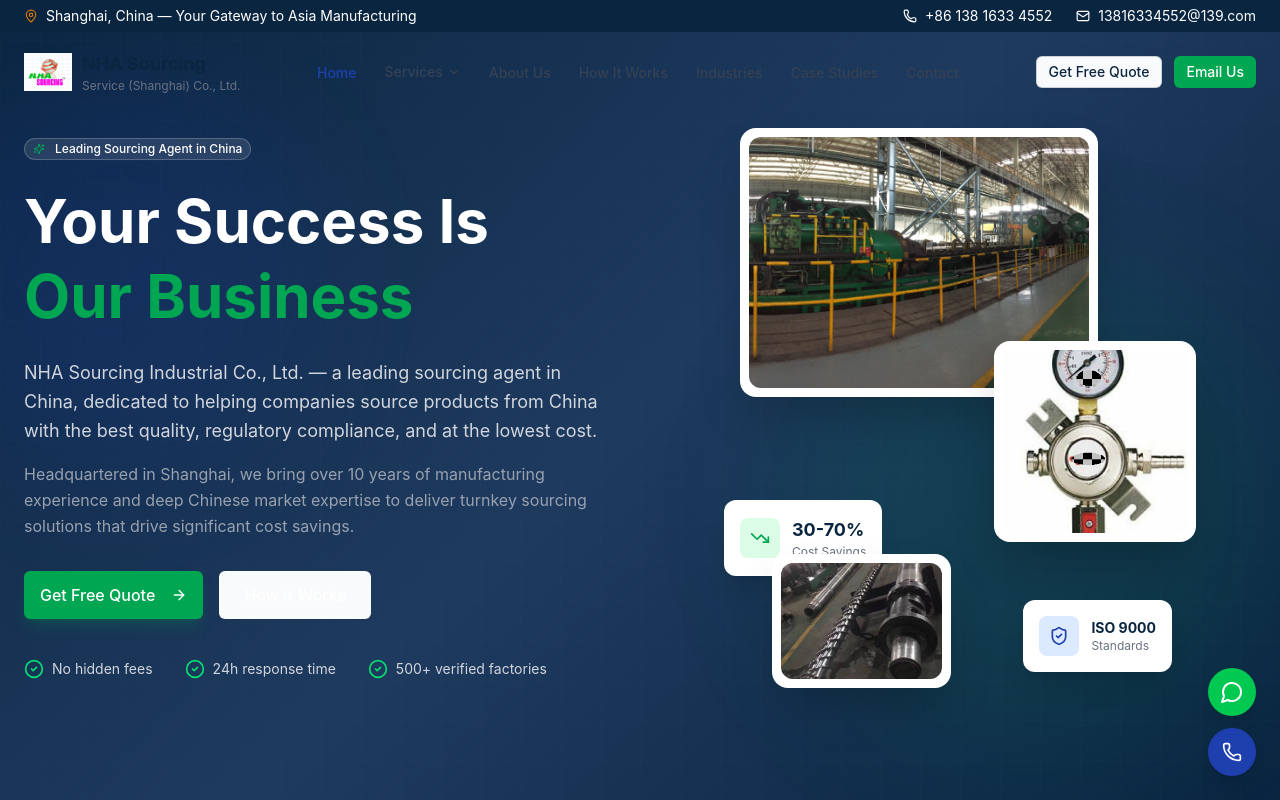
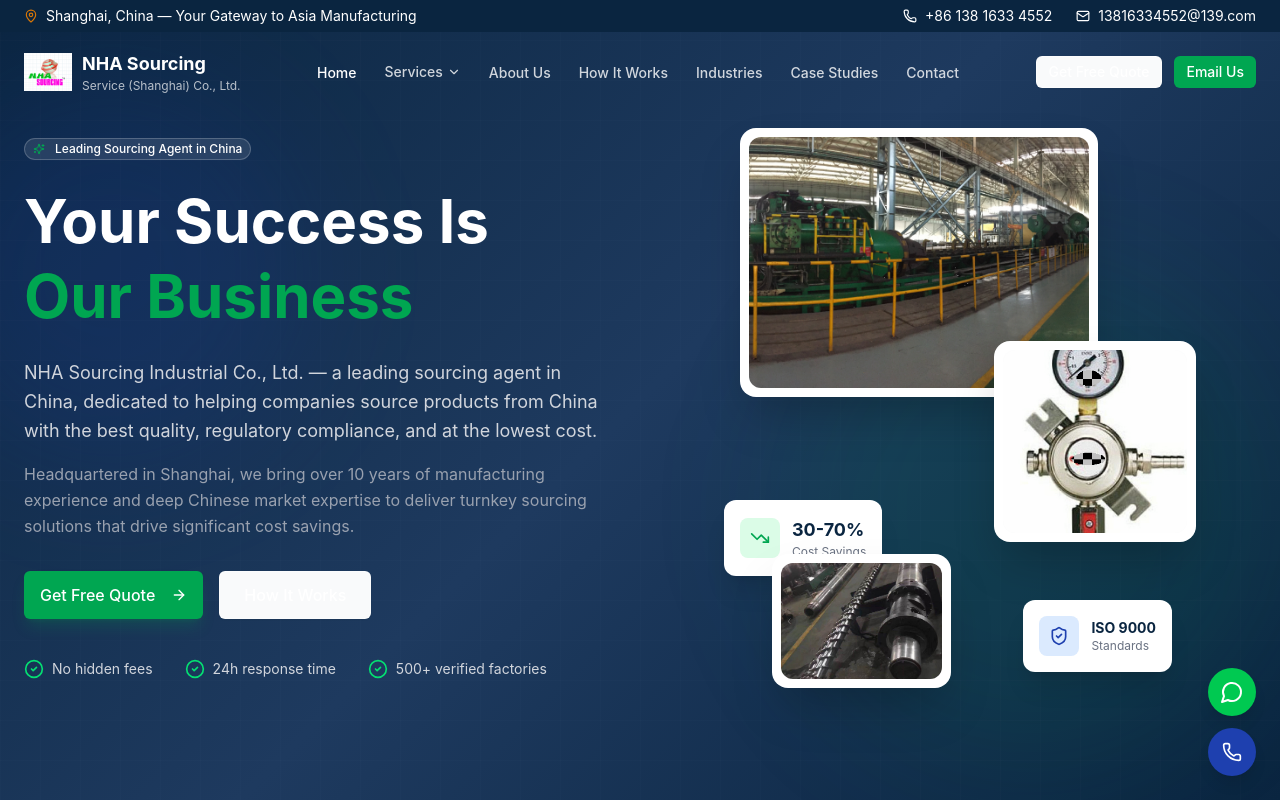
Before and after one commit to NHA6810/nha-sourcing-website, a Next.js app: page / in a window 1280 px wide. Shown: the top 800 px of the page. Built offline with nearby package versions, Linux system fonts and the light colour scheme; a web font is replaced by a local one.

Commit message:
fix: 透明导航栏文字改为白色，提升深色背景下的可读性
Coze-Commit-Type: user
Coze-User-ID: 2803080316855754
Coze-Conversation-ID: 12838736

```diff
--- a/src/components/layout/header.tsx
+++ b/src/components/layout/header.tsx
@@ -96,10 +96,10 @@
               />
             </div>
             <div className="hidden sm:block">
-              <div className={`font-bold text-base lg:text-lg ${isScrolled ? 'text-nha-navy' : 'text-nha-navy'}`}>
+              <div className={`font-bold text-base lg:text-lg ${isScrolled ? 'text-nha-navy' : 'text-white'}`}>
                 NHA Sourcing
               </div>
-              <div className={`text-xs ${isScrolled ? 'text-gray-500' : 'text-gray-500'}`}>
+              <div className={`text-xs ${isScrolled ? 'text-gray-500' : 'text-white/70'}`}>
                 Service (Shanghai) Co., Ltd.
               </div>
             </div>
@@ -117,8 +117,12 @@
                     <button
                       className={`px-3 py-2 text-sm font-medium transition-colors flex items-center gap-1 ${
                         pathname === link.href || pathname.startsWith(link.href + '/')
-                          ? 'text-nha-blue'
-                          : 'text-gray-700 hover:text-nha-navy'
+                          ? isScrolled
+                            ? 'text-nha-blue'
+                            : 'text-white'
+                          : isScrolled
+                            ? 'text-gray-700 hover:text-nha-navy'
+                            : 'text-white/80 hover:text-white'
                       }`}
                     >
                       {link.label}
@@ -149,8 +153,12 @@
                     href={link.href}
                     className={`px-3 py-2 text-sm font-medium transition-colors ${
                       pathname === link.href
-                        ? 'text-nha-blue'
-                        : 'text-gray-700 hover:text-nha-navy'
+                        ? isScrolled
+                          ? 'text-nha-blue'
+                          : 'text-white'
+                        : isScrolled
+                          ? 'text-gray-700 hover:text-nha-navy'
+                          : 'text-white/80 hover:text-white'
                     }`}
                   >
                     {link.label}
@@ -162,7 +170,16 @@
 
           {/* CTA */}
           <div className="hidden md:flex items-center gap-3">
-            <Button asChild variant="outline" size="sm" className="border-nha-navy/20 text-nha-navy hover:bg-nha-navy/5">
+            <Button
+              asChild
+              variant="outline"
+              size="sm"
+              className={`transition-colors ${
+                isScrolled
+                  ? 'border-nha-navy/20 text-nha-navy hover:bg-nha-navy/5'
+                  : 'border-white/40 text-white hover:bg-white/10 hover:border-white'
+              }`}
+            >
               <Link href="/contact">Get Free Quote</Link>
             </Button>
             <Button asChild size="sm" className="bg-nha-green hover:bg-nha-green-dark text-white">
@@ -172,7 +189,9 @@
 
           {/* Mobile menu button */}
           <button
-            className="xl:hidden p-2 -mr-2 text-gray-700"
+            className={`xl:hidden p-2 -mr-2 transition-colors ${
+              isScrolled ? 'text-gray-700' : 'text-white'
+            }`}
             onClick={() => setIsMobileMenuOpen(!isMobileMenuOpen)}
             aria-label="Toggle menu"
           >
```
Also changed, not shown: assets/image_20260830214741853.png (added).
